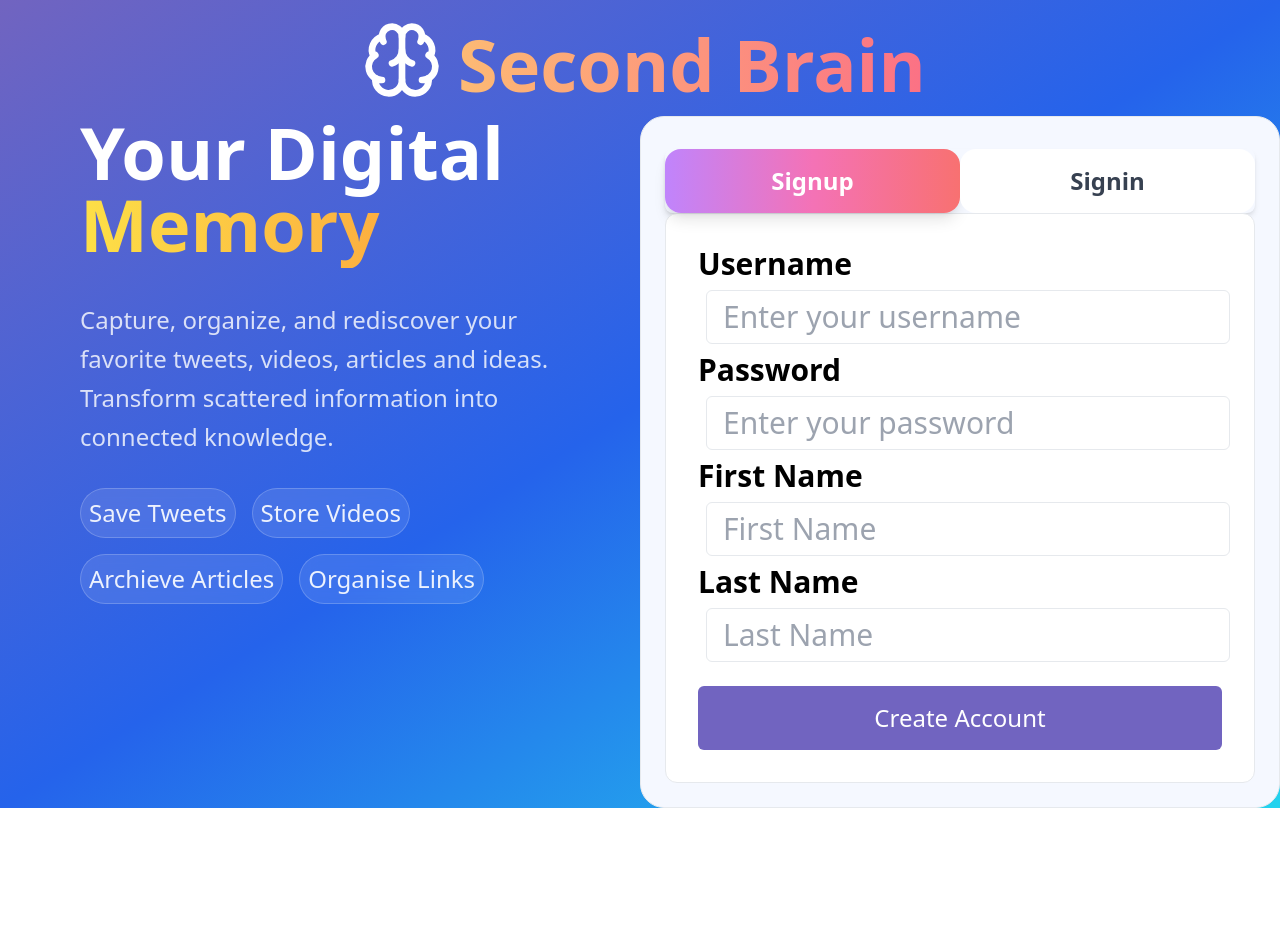
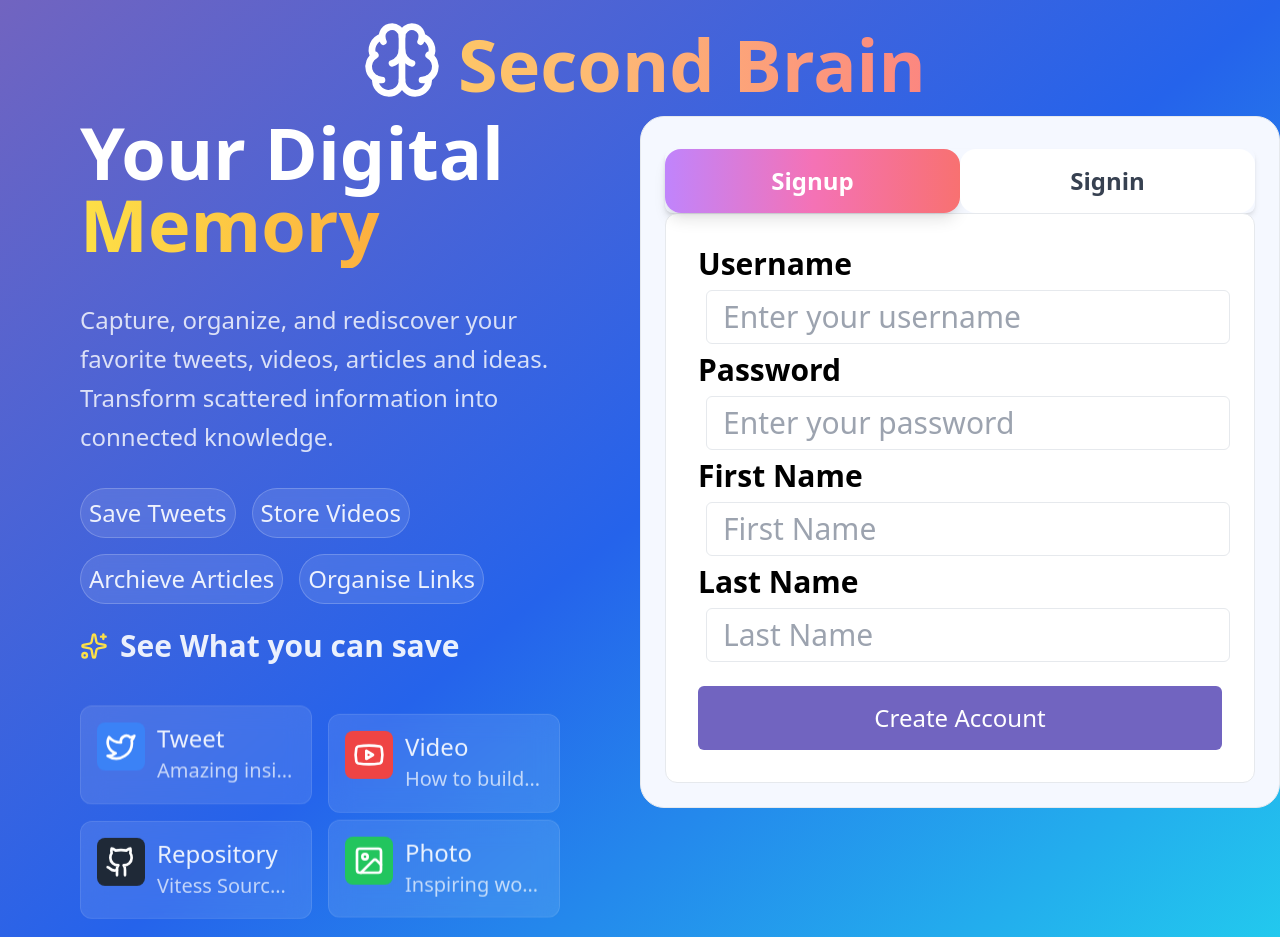
Before and after one commit to ishrat2004/Second-Brain, a React (Vite) app: page / in a window 1280 px wide. Shown: the top 937 px of the page. Before the commit the page ends 808 px from the top, so only its background shows below. Built offline with nearby package versions, Linux system fonts and the light colour scheme.

Commit message:
Added few animations

```diff
--- a/src/components/ui/Card.tsx
+++ b/src/components/ui/Card.tsx
@@ -4,8 +4,8 @@ import { Delete } from "../../icons/Delete";
 import { BACKEND_URL } from "../../config";
 import axios from "axios";
 // import { useContent } from "../../hooks/useContent";
-import { Youtube } from "../../icons/Youtube";
-import Twitter from "../../icons/Twitter";
+import { Youtube } from "../../icons/Youtube_dash";
+import Twitter from "../../icons/Twitter_dash";
 interface Cardprops{
     title:string,
     link:string,
--- a/src/components/ui/Content.tsx
+++ b/src/components/ui/Content.tsx
@@ -1,6 +1,15 @@
+import { Icon, Sparkles } from "lucide-react";
+import { ContentItems } from "../../config";
+import { useEffect, useState } from "react";
+
 export  function Content(){
-    return <div className="  ">
-              <div className="px-20 ">
+  const [isVisible, setIsVisible] = useState(false);
+
+  useEffect(()=>{
+      setIsVisible(true);
+  },[])
+    return <div className={ `px-4 sm:px-20 translate-all duration-500 ${isVisible? 'translate-x-0 opacity-100': '-translate-x-16 opacity-0'} `}  >
+              <div className="">
                 <h1 className="text-3xl lg:text-7xl text-white font-bold leading-tight ">
                     Your Digital
                 <div className="h-20 bg-yellow text-transparent bg-clip-text bg-gradient-to-r from-yellow-300 to-orange-400 block">
@@ -12,7 +21,7 @@ export  function Content(){
                   Transform scattered information into connected knowledge.
                 </p>
               </div>
-              <div className="px-4 sm:px-20  flex flex-wrap gap-4 mt-6 justify-center sm:justify-start">
+              <div className=" flex flex-wrap gap-4 mt-6 mb-6 justify-center sm:justify-start">
                 {["Save Tweets","Store Videos", "Archieve Articles","Organise Links"]
                   .map((feature)=>(
                     <div className="px-2 py-2 text-3xl sm:text-2xl text-white/90 bg-white/10 backdrop-blur
@@ -23,6 +32,40 @@ export  function Content(){
                   ))
                 }
               </div>
+              <div>
+                 <h3 className="text-3xl font-semibold text-white/90 mb-10 flex items-center">
+                  <Sparkles className="w-7 h-7 text-yellow-300 mr-3" />
+                  See What you can save
+                 </h3>
+                 <div className="grid grid-cols-2 gap-4">
+              {ContentItems.map((item, index) => {
+                const Icon = item.icon;
+                return<div className={`rounded-xl bg-white/10 backdrop-blur-md p-4 border
+                  border-white/10 hover:bg-white/20 translation-all duration-500 hover:scale-100
+                  hover:-translate-y-1
+                   ${isVisible ? 'translate-y-0 opacity-100 ' : 'translate-y-8 opacity-0'} `}
+                    style={{
+                      transitionDelay:`${1200 + index*100 }ms`,
+                      animation:`float ${3+index*0.5}s ease-in-out infinite `,
+                      animationDelay:`${index*0.5}s`
+                    }}
+                  >
+                      <div className="flex items-start space-x-3 ">
+                        <div className={` ${item.color} rounded-lg p-2 shrink-0 `}>
+                          <Icon className="w-8 h-8 text-white"/>
+                        </div>
+                        <div className="min-w-0">
+                          <p className="text-white/90 text-2xl">{item.type}</p>
+                          <p className="text-white/70 text-xl leading-relaxed truncate">{item.content} </p>
+                          </div>
+                      </div>
+
+                  </div>
+
+
+              })}
+                 </div>
+              </div>
 
     </div>
 }
--- a/src/components/ui/Landing.tsx
+++ b/src/components/ui/Landing.tsx
@@ -1,22 +1,21 @@
 // import { MotionConfig } from "framer-motion";
 // import Second_Brain from "../../icons/Second_Brain";
+import { useEffect, useState } from "react";
 import { Content } from "./Content";
 import { Redirect } from "./Redirect";
 import { Brain } from "lucide-react";
 
 export function Landing(){
+    const [isvisible,setisvisible]=useState(false);
+    useEffect(()=>{
+      setisvisible(true);
+    },[])
     return <div className="min-h-screen bg-gradient-to-br from-purple-600 via-blue-600 to-cyan-400 relative overflow-hidden">
-            <div className="gap-2 flex justify-center mt-3">
+            <div className={`gap-2 flex justify-center mt-3 translate-all duration-500 ${isvisible?'translate-y-0' :'-translate-y-10' } ` } >
                 <div className="m-2">
                     <Brain className="w-20 h-20 text-white animate-gradient"/>
                 </div>
                 <div className="text-7xl">
-                    {/* <h1 className="text-7xl font-bold bg-gradient-to-r from-lime-200 via-cyan-200 to-teal-300 bg-clip-text text-transparent">
-                    Second Brain
-                    </h1> */}
-                    {/* <h1 className="text-7xl font-bold bg-gradient-to-r from-yellow-300 via-orange-300 to-rose-400 bg-clip-text text-transparent">
-                    Second Brain
-                    </h1> */}
                     <h1 className="text-5xl pt-4 md:text-7xl font-bold bg-gradient-to-r from-yellow-300 via-orange-300 to-rose-400 bg-[length:200%_200%] bg-clip-text text-transparent animate-gradient">
                     Second Brain
                     </h1>
--- a/src/components/ui/Redirect.tsx
+++ b/src/components/ui/Redirect.tsx
@@ -1,11 +1,15 @@
-import { useState } from "react"
+import { useEffect, useState } from "react"
 import { Signup } from "../../pages/Signup";
 import { Signin } from "../../pages/Signin";
 
 export function Redirect() {
   const [user_state, setUserState] = useState("signup");
-
-  return <div className="bg-[#f5f8ff] rounded-3xl border  items-start justify-center p-6">
+  const [isvisible,setisvisible]=useState(false);
+  useEffect(()=>{
+      setisvisible(true);
+  },[])
+  return <div className={`bg-[#f5f8ff] rounded-3xl border  items-start justify-center p-6  translate-all
+        duration-1000 ${isvisible?'translate-x-0' : 'translate-x-20' }   `}>
        <div className="rounded-lg bg-yellow grid grid-cols-4  mt-2 shadow-md">
             <div className={`col-span-2 flex justify-center items-center text-2xl font-semibold rounded-2xl py-4 cursor-pointer transition-all duration-300 ease-in-out
                 ${user_state === "signup"? "bg-gradient-to-r from-purple-400 via-pink-400 to-red-400 text-white shadow-lg": "bg-white text-gray-700"}`} onClick={() => setUserState("signup")}>
--- a/src/components/ui/Sidebar.tsx
+++ b/src/components/ui/Sidebar.tsx
@@ -1,7 +1,7 @@
 
 import SidebarCompo from './SidebarCompo'
-import Twitter from '../../icons/Twitter'
-import { Youtube } from '../../icons/Youtube'
+import Twitter from '../../icons/Twitter_dash'
+import { Youtube } from '../../icons/Youtube_dash'
 import Second_Brain from '../../icons/Second_Brain'
 import { Button } from './Button'
 import {  useNavigate } from 'react-router-dom'
--- a/src/config.ts
+++ b/src/config.ts
@@ -1 +1,27 @@
+import { BookOpen, Github, Image, Link, Twitter, TwitterIcon, Youtube } from "lucide-react"
+
 export const BACKEND_URL="http://localhost:3000"
+
+export const ContentItems=[
+    {
+        icon:Twitter,content:"Amazing insight about AI trends...",
+        type:"Tweet",color:"bg-blue-500"
+     },
+     {
+        icon:Youtube,content:"How to build a LLM from scratch",
+        type:"Video",color:"bg-red-500"
+     },
+     {
+        icon:Github,content:"Vitess Source Code",
+        type:"Repository",color:"bg-gray-800"
+     },{
+        icon:Image,content:"Inspiring workspace setup",
+        type:"Photo",color:"bg-green-500"
+     },{
+        icon:Link,content:"The Ultimate Guide to AI",
+        type:"Article",color:"bg-purple-500"
+     },{
+        icon:BookOpen,content:"Digital OS notes",
+        tyep:"Note",color:"bg-indigo-500"
+     }
+]
--- a/src/index.css
+++ b/src/index.css
@@ -1,3 +1,16 @@
 @tailwind base;
 @tailwind components;
 @tailwind utilities;
+
+
+@keyframes float{
+    0%{
+        transform: translateY(0px);
+    }
+    50%{
+        transform:translateY(10px);
+    }
+    100%{
+        transform:translateY(0px);
+    }
+}
```
Also changed, not shown: src/icons/Twitter_dash.tsx (renamed from src/icons/Twitter.tsx), src/icons/Youtube_dash.tsx (renamed from src/icons/Youtube.tsx).
